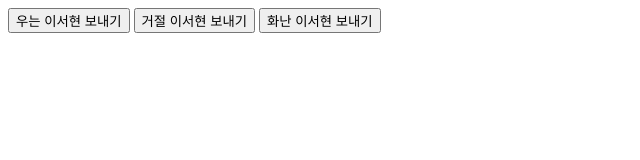
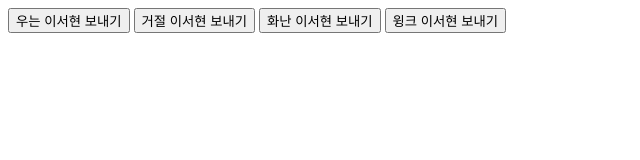
Before and after one commit to mayso1013/gift_004, a plain HTML site: page index.html in a window 1280 px wide. Shown: the whole page, without its empty margins (0-640 px from the left). Drawn offline with Linux system fonts and the light colour scheme.

Commit message:
Update index.html

```diff
--- a/index.html
+++ b/index.html
@@ -19,6 +19,8 @@
     <button onclick="sendLinkDefaultt()">거절 이서현 보내기</button>
 
     <button onclick="sendLinkDefaulttt()">화난 이서현 보내기</button>
+
+    <button onclick="sendLinkDefaultttt()">윙크 이서현 보내기</button>
 
     <script>
 
@@ -173,6 +175,57 @@
       }
 
     </script>
+    <script>
+
+      function sendLinkDefaultttt() {
+
+        Kakao.init('fa6bab2324b7c885bfdee15dadd43689');
+
+        Kakao.Link.sendDefault({
+
+          objectType: 'feed',
+
+          content: {
+
+            title: '윙크 하는 이서현',
+
+
+
+            imageUrl: 'https://mblogthumb-phinf.pstatic.net/MjAyMzA0MDlfMTU3/MDAxNjgxMDE1ODEyMDgz.TWC6Wtj3utadYjQWZxb_Ag4BfoNIRPqNYDWVVuKgJOAg.JBSUwpedrkm-mNW0mVRxLSsMd066bg81yqaxfdcgqdQg.PNG.co755746/%EB%AC%B4%EC%A0%9C120%EF%BC%BF20230409134951.png?type=w800',
+
+            link: {
+
+              mobileWebUrl: 'https://mayso1013.github.io/gift_006',
+
+              webUrl: 'https://mayso1013.github.io/gift_006/',
+
+            },
+
+          },
+
+          buttons: [
+
+            {
+
+              title: '다운 받기',
+
+              link: {
+
+                mobileWebUrl: 'https://mayso1013.github.io/gift_006/',
+
+                webUrl: 'https://mayso1013.github.io/gift_006/',
+
+              },
+
+            },
+
+          ],
+
+        });
+
+      }
+
+    </script>
 
   </body>
 
```
